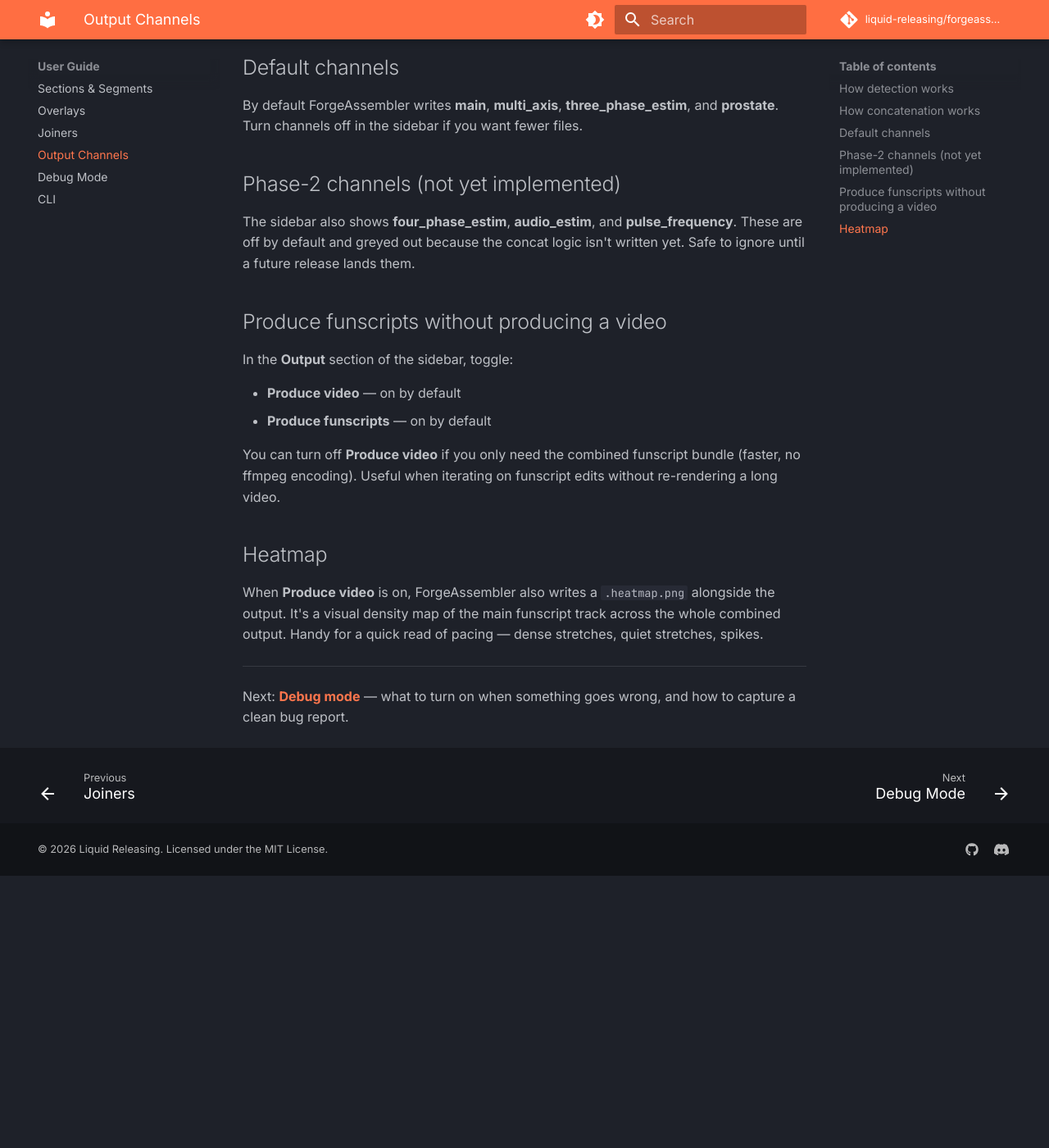
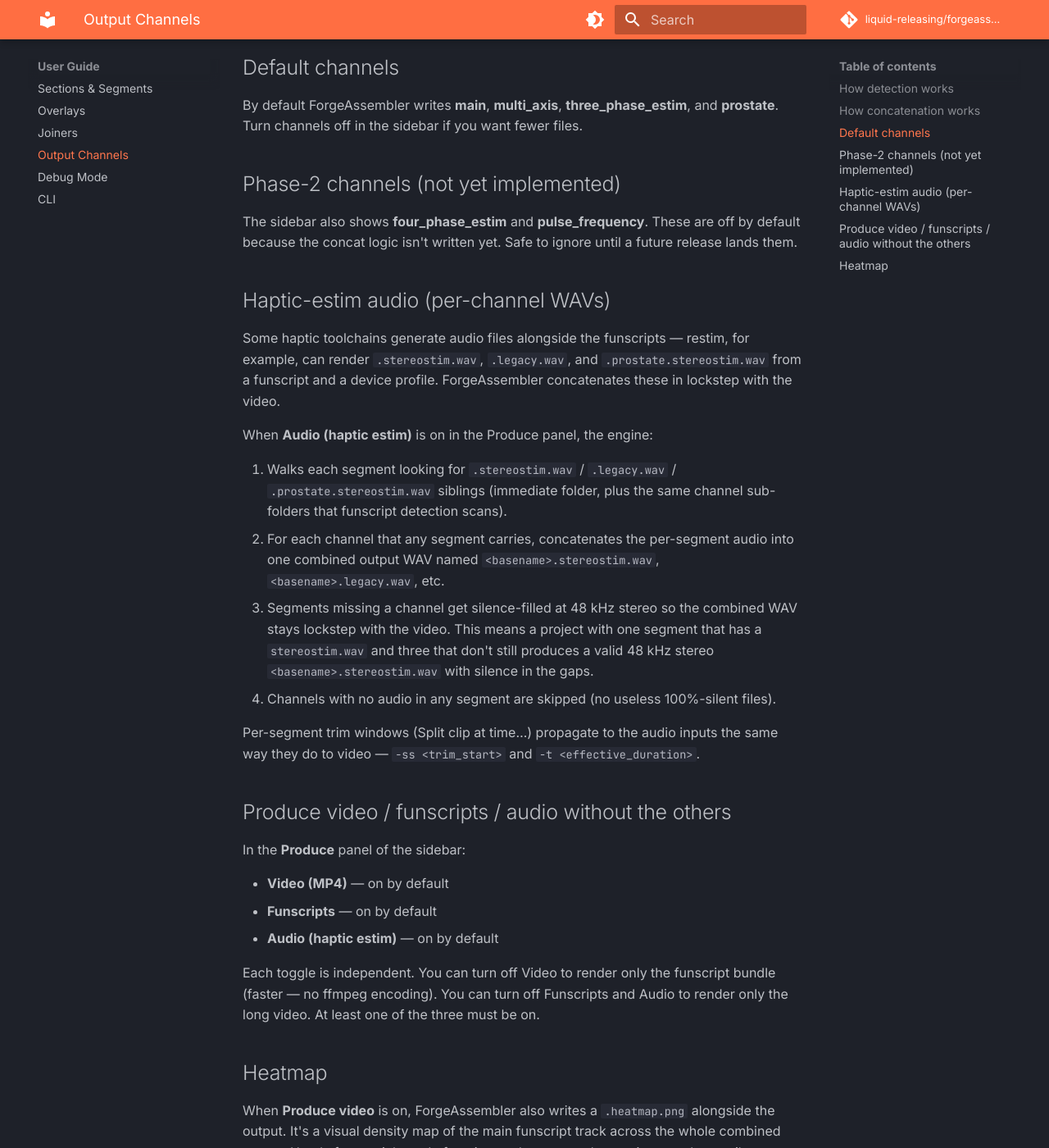
Before and after one commit to liquid-releasing/forgeassembler, an MkDocs documentation site: the page built from docs/guide/channels.md, in a window 1280 px wide and 1400 px high, scrolled down 1209 px. Shown: the whole window at 82% size. Built offline with MkDocs 1.6.1 and Material for MkDocs 9.7.7, drawn with Linux system fonts in a browser that asks for light colours; comment, search, counter and statistics services are not loaded; before the commit the page ends 2277 px from its top, so only the background shows below that.

Commit message:
docs(audio-estim): update guides + architecture for v0.0.4 produce_audio_estim
- channels.md: drop audio_estim from "Phase 2 not implemented"; new
  "Haptic-estim audio" section explains the lockstep-with-video
  semantics, silence-fill at 48 kHz stereo, skip-empty channels, and
  trim-window propagation.
- channels.md Produce section: third toggle "Audio (haptic estim)";
  validator now requires at least one of three.
- cli.md: --no-audio-estim recipe; updated headless preflight example
  to also pass --no-audio-estim when only funscripts are wanted; new
  "render only haptic-estim WAVs" recipe.
- FEATURES.md: drop "Audio estim (Phase 2)" line; new "Haptic-estim
  audio" section documents the new top-level produce toggle.
- ARCHITECTURE.md: project JSON example shows produce_audio_estim and
  drops the dead OutputChannels.audio_estim field; pipeline step 7
  documents the per-channel audio concat; produce-what toggles list
  updated to three flags; validator description updated.
- Backlog: queue v0.0.5 native pywebview help menu (Documentation,
  Discord, About).

Co-Authored-By: Claude Opus 4.7 (1M context) <noreply@anthropic.com>

```diff
--- a/docs/guide/channels.md
+++ b/docs/guide/channels.md
@@ -49,21 +49,49 @@ sidebar if you want fewer files.
 
 ## Phase-2 channels (not yet implemented)
 
-The sidebar also shows **four_phase_estim**, **audio_estim**, and
-**pulse_frequency**. These are off by default and greyed out because
-the concat logic isn't written yet. Safe to ignore until a future
-release lands them.
+The sidebar also shows **four_phase_estim** and **pulse_frequency**.
+These are off by default because the concat logic isn't written yet.
+Safe to ignore until a future release lands them.
 
-## Produce funscripts without producing a video
+## Haptic-estim audio (per-channel WAVs)
 
-In the **Output** section of the sidebar, toggle:
+Some haptic toolchains generate audio files alongside the funscripts —
+restim, for example, can render `.stereostim.wav`, `.legacy.wav`, and
+`.prostate.stereostim.wav` from a funscript and a device profile.
+ForgeAssembler concatenates these in lockstep with the video.
 
-- **Produce video** — on by default
-- **Produce funscripts** — on by default
+When **Audio (haptic estim)** is on in the Produce panel, the engine:
 
-You can turn off **Produce video** if you only need the combined
-funscript bundle (faster, no ffmpeg encoding). Useful when
-iterating on funscript edits without re-rendering a long video.
+1. Walks each segment looking for `.stereostim.wav` / `.legacy.wav` /
+   `.prostate.stereostim.wav` siblings (immediate folder, plus the
+   same channel sub-folders that funscript detection scans).
+2. For each channel that any segment carries, concatenates the
+   per-segment audio into one combined output WAV named
+   `<basename>.stereostim.wav`, `<basename>.legacy.wav`, etc.
+3. Segments missing a channel get silence-filled at 48 kHz stereo so
+   the combined WAV stays lockstep with the video. This means a
+   project with one segment that has a `stereostim.wav` and three
+   that don't still produces a valid 48 kHz stereo
+   `<basename>.stereostim.wav` with silence in the gaps.
+4. Channels with no audio in any segment are skipped (no useless
+   100%-silent files).
+
+Per-segment trim windows (Split clip at time…) propagate to the
+audio inputs the same way they do to video — `-ss <trim_start>` and
+`-t <effective_duration>`.
+
+## Produce video / funscripts / audio without the others
+
+In the **Produce** panel of the sidebar:
+
+- **Video (MP4)** — on by default
+- **Funscripts** — on by default
+- **Audio (haptic estim)** — on by default
+
+Each toggle is independent. You can turn off Video to render only
+the funscript bundle (faster — no ffmpeg encoding). You can turn off
+Funscripts and Audio to render only the long video. At least one of
+the three must be on.
 
 ## Heatmap
 
```
Also changed, not shown: docs/ARCHITECTURE.md (+29 -17 lines), docs/FEATURES.md (+14 -1 lines), docs/guide/cli.md (+12 -1 lines), roadmap/backlog.md (+2 -0 lines).
